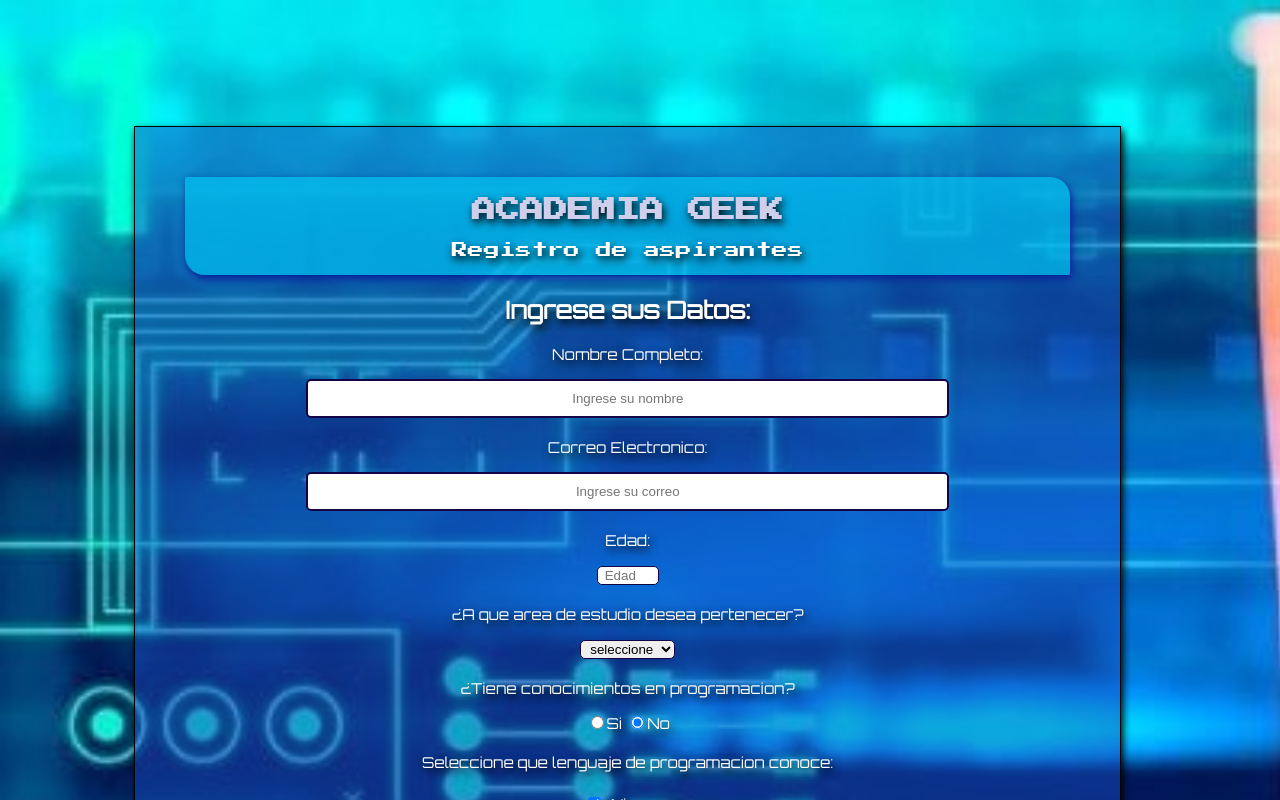
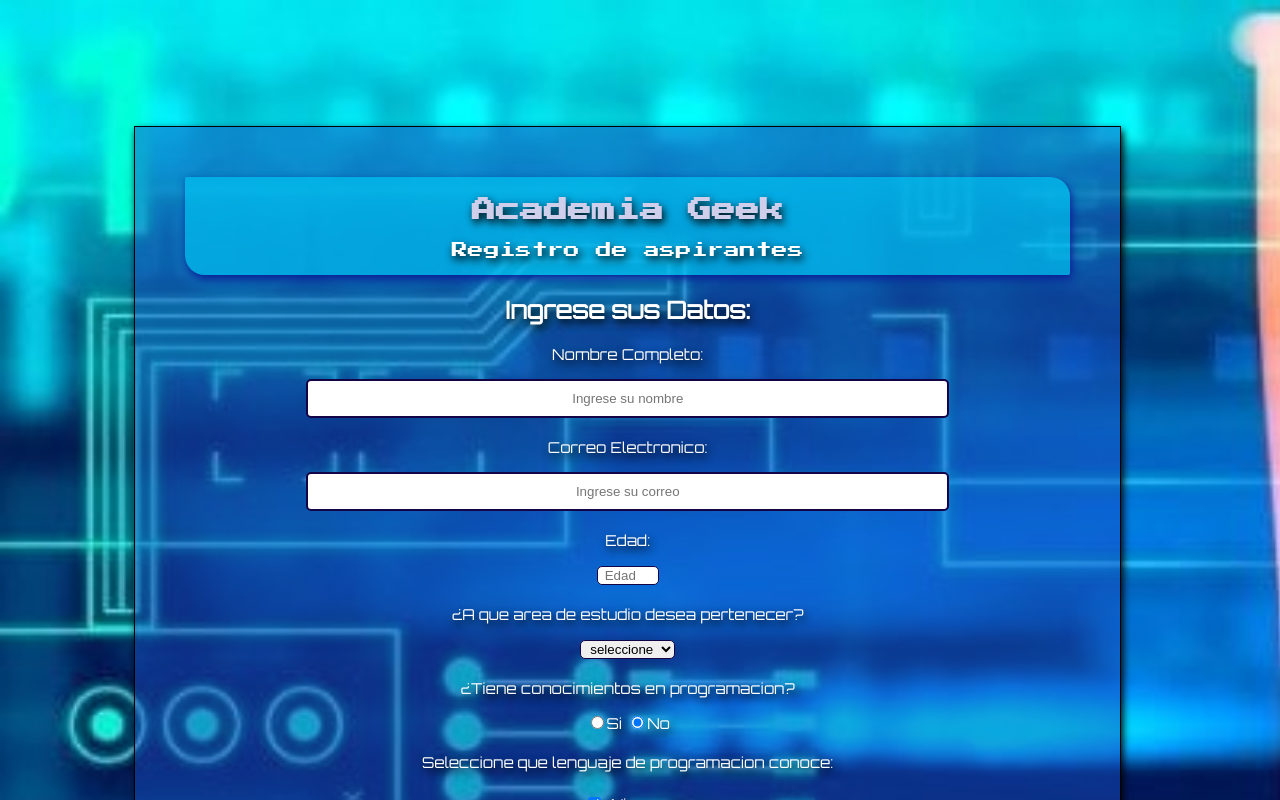
Before and after one commit to AnthonyMerive/formulario-web, a plain HTML site: page Formulario-2/index.html in a window 1280 px wide. Shown: the top 800 px of the page. Drawn offline with Linux system fonts and the light colour scheme.

Commit message:
Update index.html

```diff
--- a/Formulario-2/index.html
+++ b/Formulario-2/index.html
@@ -12,7 +12,7 @@
 <body>
     <div class="contenedor">
         <header class="encabezado">
-            <h2>ACADEMIA GEEK</h2>
+            <h2>Academia Geek</h2>
             <p>Registro de aspirantes</p>
         </header>
 
```
